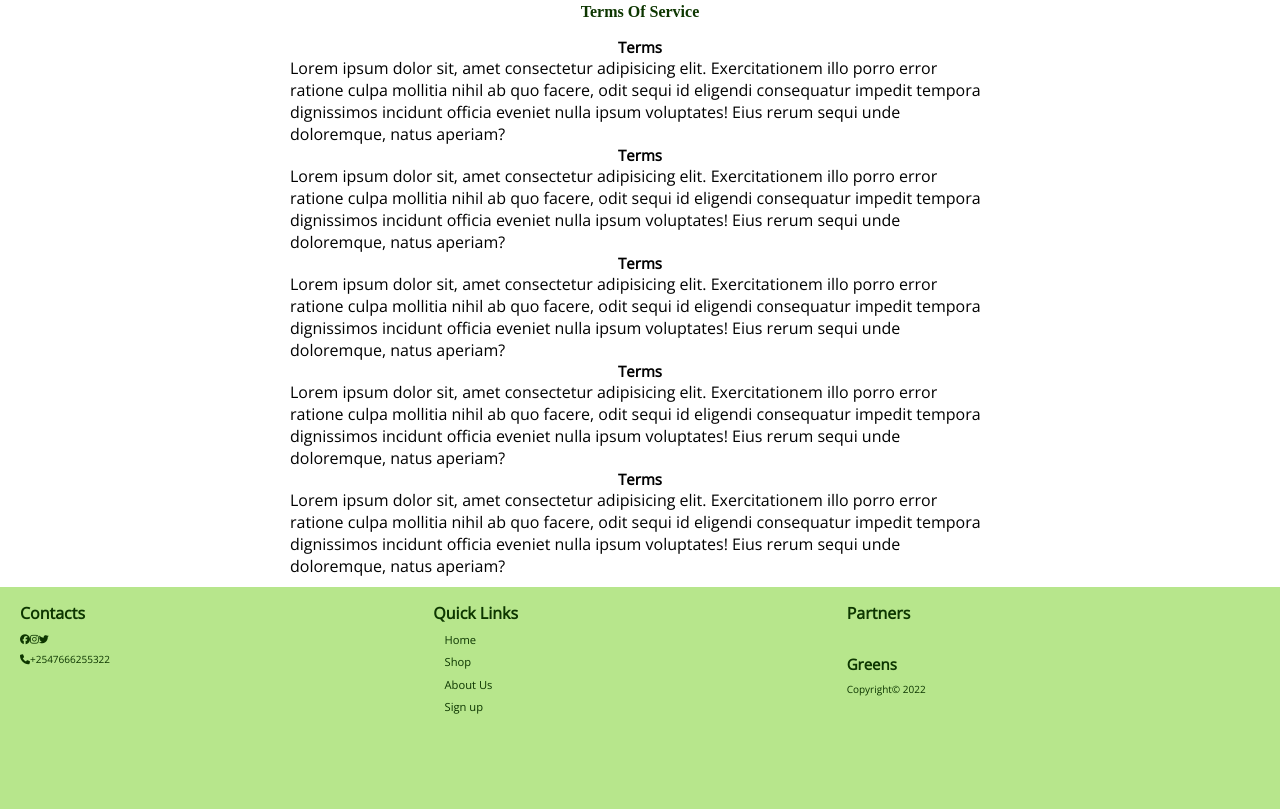
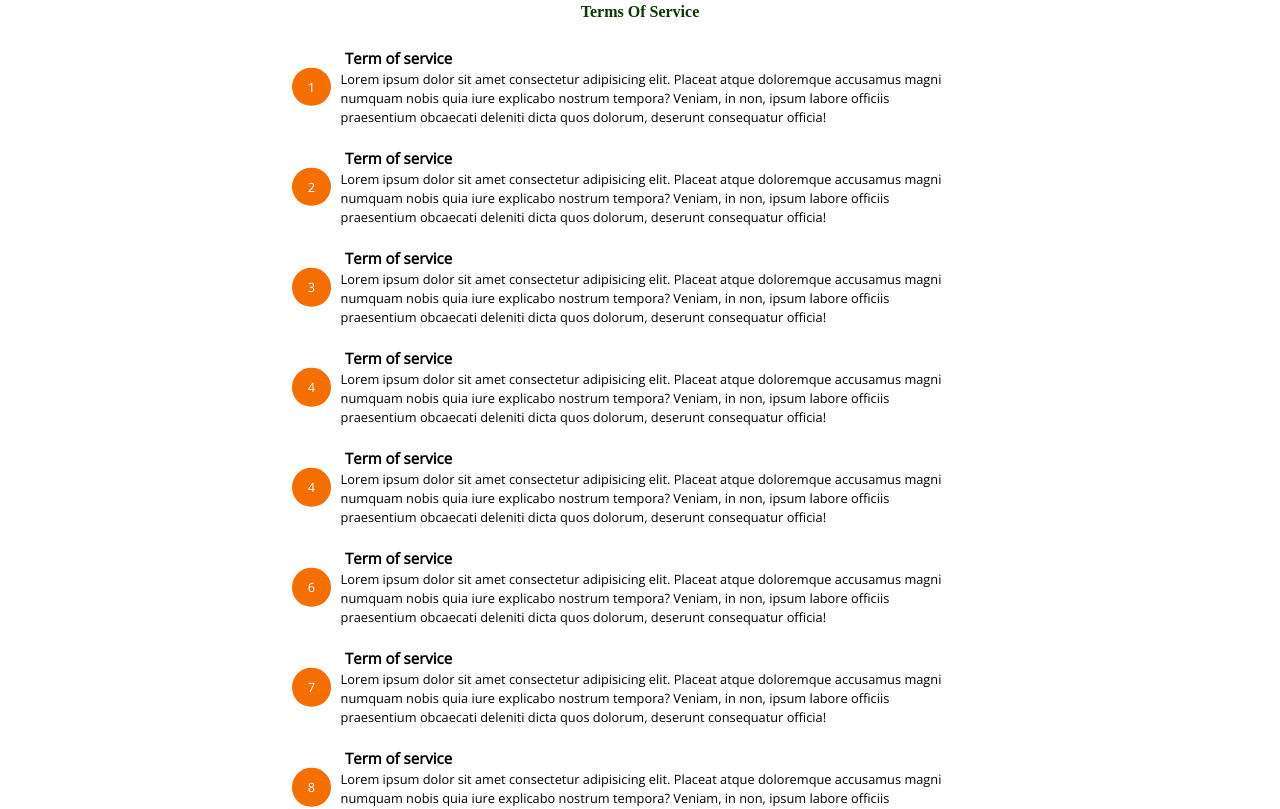
Before and after one commit to muirurii/grocery, a React (Create React App) app: page /about in a window 1280 px wide. Shown: the part 720-1529 px from the top of the page. Built offline with nearby package versions, Linux system fonts and the light colour scheme; some icons are missing; a web font is replaced by a local one.

Commit message:
completed aboutpage

```diff
--- /dev/null
+++ b/src/components/pages/About/Term.jsx
@@ -0,0 +1,16 @@
+const Term = ({text,number}) => {
+    return (
+        <li data-number={number}>
+            <h2>{text}</h2>
+            <p>
+                Lorem ipsum dolor sit amet consectetur adipisicing elit. Placeat atque
+                doloremque accusamus magni numquam nobis quia iure explicabo nostrum
+                tempora? Veniam, in non,
+                ipsum labore officiis praesentium obcaecati deleniti
+                dicta quos dolorum, deserunt consequatur officia!
+            </p>
+        </li>
+    )
+}
+
+export default Term;
--- a/src/components/pages/About/TermsAndConditions.jsx
+++ b/src/components/pages/About/TermsAndConditions.jsx
@@ -1,53 +1,19 @@
+import Term from "./Term";
 const TermsAndConditions = () => {
     return (
         <section>
                 <h1>Terms Of Service</h1>
             <section className="terms">
-                <section>
-                    <h2>Terms</h2>
-                    <p>
-                        Lorem ipsum dolor sit, amet consectetur adipisicing elit.
-                        Exercitationem illo porro error ratione culpa mollitia nihil ab quo facere,
-                        odit sequi id eligendi consequatur impedit tempora dignissimos incidunt
-                        officia eveniet nulla ipsum voluptates! Eius rerum sequi unde doloremque, natus aperiam?
-                    </p>
-                </section>
-                <section>
-                    <h2>Terms</h2>
-                    <p>
-                        Lorem ipsum dolor sit, amet consectetur adipisicing elit.
-                        Exercitationem illo porro error ratione culpa mollitia nihil ab quo facere,
-                        odit sequi id eligendi consequatur impedit tempora dignissimos incidunt
-                        officia eveniet nulla ipsum voluptates! Eius rerum sequi unde doloremque, natus aperiam?
-                    </p>
-                </section>
-                <section>
-                    <h2>Terms</h2>
-                    <p>
-                        Lorem ipsum dolor sit, amet consectetur adipisicing elit.
-                        Exercitationem illo porro error ratione culpa mollitia nihil ab quo facere,
-                        odit sequi id eligendi consequatur impedit tempora dignissimos incidunt
-                        officia eveniet nulla ipsum voluptates! Eius rerum sequi unde doloremque, natus aperiam?
-                    </p>
-                </section>
-                <section>
-                    <h2>Terms</h2>
-                    <p>
-                        Lorem ipsum dolor sit, amet consectetur adipisicing elit.
-                        Exercitationem illo porro error ratione culpa mollitia nihil ab quo facere,
-                        odit sequi id eligendi consequatur impedit tempora dignissimos incidunt
-                        officia eveniet nulla ipsum voluptates! Eius rerum sequi unde doloremque, natus aperiam?
-                    </p>
-                </section>
-                <section>
-                    <h2>Terms</h2>
-                    <p>
-                        Lorem ipsum dolor sit, amet consectetur adipisicing elit.
-                        Exercitationem illo porro error ratione culpa mollitia nihil ab quo facere,
-                        odit sequi id eligendi consequatur impedit tempora dignissimos incidunt
-                        officia eveniet nulla ipsum voluptates! Eius rerum sequi unde doloremque, natus aperiam?
-                    </p>
-                </section>
+                <ul>
+                    <Term text={"Term of service"} number={1}/>
+                    <Term text={"Term of service"} number={2}/>
+                    <Term text={"Term of service"} number={3}/>
+                    <Term text={"Term of service"} number={4}/>
+                    <Term text={"Term of service"} number={4}/>
+                    <Term text={"Term of service"} number={6}/>
+                    <Term text={"Term of service"} number={7}/>
+                    <Term text={"Term of service"} number={8}/>
+                </ul>
             </section>
         </section>
     );
--- a/src/index.css
+++ b/src/index.css
@@ -214,18 +214,47 @@ main h1 {
     color: var(--mainOrange);
 }
 
-.terms {
-    list-style-type: square;
+.terms ul {
+    display: flex;
+    justify-content: center;
+    align-items: center;
+    flex-direction: column;
+    line-height: 1.5;
 }
 
-.terms h2 {
-    text-align: center;
-    max-width: 650px;
-    margin: 0 auto;
+.terms li {
+    position: relative;
+    padding: 1em;
 }
 
-.about-text p,
+.terms li::after {
+    position: absolute;
+    content: attr(data-number);
+    left: -1em;
+    top: 50%;
+    background-color: var(--mainOrange);
+    color: #fff;
+    width: 3em;
+    height: 3em;
+    font-size: .8rem;
+    display: flex;
+    justify-content: center;
+    align-items: center;
+    border-radius: 50%;
+    transform: translateY(-50%);
+}
+
+.terms h2,
 .terms p {
+    padding-left: 2em;
+}
+
+.terms p {
+    font-size: .8rem;
+    max-width: 650px;
+}
+
+.about-text p {
     margin: 0 auto;
     font-size: 1rem;
     max-width: 700px;
```
